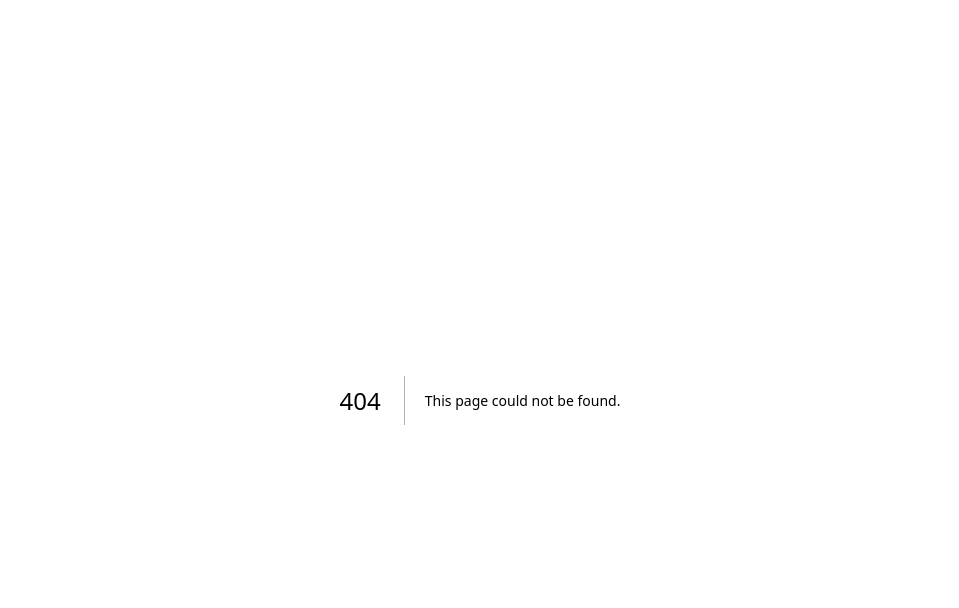
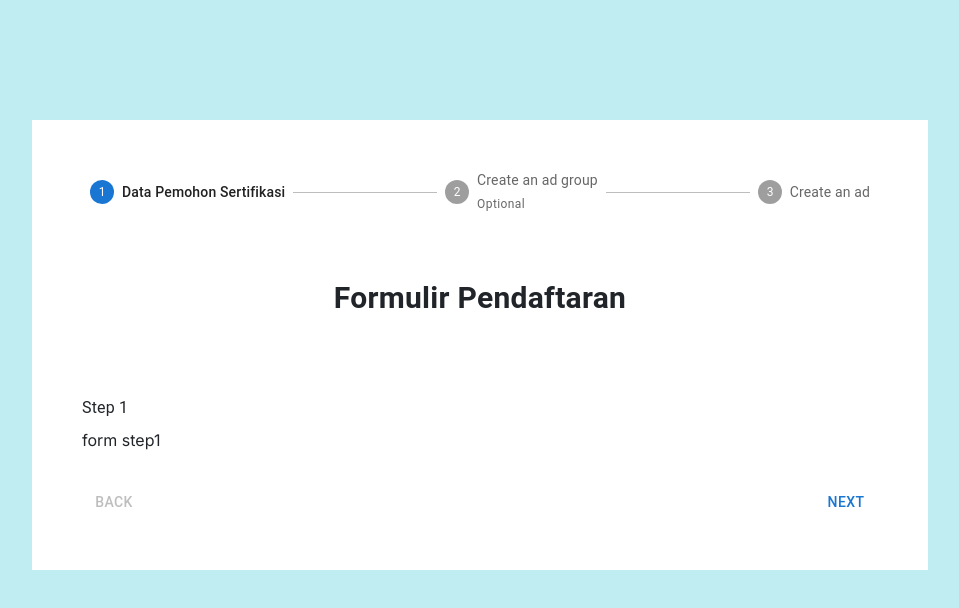
Before and after one commit to bellawatsonf/lsp-web, a Next.js app in the folder lspweb/: page /registrasi in a window 1280 px wide. Before the commit this address had no page. Shown: the top 608 px of the page, without its empty margins (160-1119 px from the left). Built offline with nearby package versions, Linux system fonts and the light colour scheme.

Commit message:
stepper form

```diff
--- a/lspweb/src/app/components/Navbar.js
+++ b/lspweb/src/app/components/Navbar.js
@@ -25,6 +25,9 @@ export default function Navbar() {
               <li className={style["nav-item"]}>
                 <Link href="/tentang">Tentang</Link>
               </li>
+              <li className={style["nav-item"]}>
+                <Link href="/login">Masuk</Link>
+              </li>
             </ul>
           </div>
         </div>
--- /dev/null
+++ b/lspweb/src/app/components/registrasi/step1.js/index.js
@@ -0,0 +1,3 @@
+export default function Step1() {
+  return <p>form step1</p>;
+}
--- /dev/null
+++ b/lspweb/src/app/components/registrasi/step2/index.js
@@ -0,0 +1,3 @@
+export default function Step2() {
+  return <p> form step2</p>;
+}
--- /dev/null
+++ b/lspweb/src/app/login/page.js
@@ -0,0 +1,3 @@
+export default function Login() {
+  return <a href="/registrasi">registrasi</a>;
+}
--- /dev/null
+++ b/lspweb/src/app/registrasi/page.js
@@ -0,0 +1,143 @@
+"use client";
+import * as React from "react";
+import Box from "@mui/material/Box";
+import Stepper from "@mui/material/Stepper";
+import Step from "@mui/material/Step";
+import StepLabel from "@mui/material/StepLabel";
+import Button from "@mui/material/Button";
+import Typography from "@mui/material/Typography";
+
+const steps = [
+  "Data Pemohon Sertifikasi",
+  "Create an ad group",
+  "Create an ad",
+];
+
+import styles from "./registrasi.module.css";
+import Step1 from "../components/registrasi/step1.js";
+import Step2 from "../components/registrasi/step2";
+export default function Regitrasi() {
+  const [activeStep, setActiveStep] = React.useState(0);
+  const [skipped, setSkipped] = React.useState(new Set());
+
+  const isStepOptional = (step) => {
+    return step === 1;
+  };
+
+  const isStepSkipped = (step) => {
+    return skipped.has(step);
+  };
+
+  const handleNext = () => {
+    let newSkipped = skipped;
+    if (isStepSkipped(activeStep)) {
+      newSkipped = new Set(newSkipped.values());
+      newSkipped.delete(activeStep);
+    }
+
+    setActiveStep((prevActiveStep) => prevActiveStep + 1);
+    setSkipped(newSkipped);
+  };
+
+  const handleBack = () => {
+    setActiveStep((prevActiveStep) => prevActiveStep - 1);
+  };
+
+  const handleSkip = () => {
+    if (!isStepOptional(activeStep)) {
+      // You probably want to guard against something like this,
+      // it should never occur unless someone's actively trying to break something.
+      throw new Error("You can't skip a step that isn't optional.");
+    }
+
+    setActiveStep((prevActiveStep) => prevActiveStep + 1);
+    setSkipped((prevSkipped) => {
+      const newSkipped = new Set(prevSkipped.values());
+      newSkipped.add(activeStep);
+      return newSkipped;
+    });
+  };
+
+  const handleReset = () => {
+    setActiveStep(0);
+  };
+  return (
+    <div className={`${styles.boxRegister}`}>
+      <Box className={`${styles.boxRegisStepper}`}>
+        <Stepper activeStep={activeStep}>
+          {steps.map((label, index) => {
+            const stepProps = {};
+            const labelProps = {};
+            if (isStepOptional(index)) {
+              labelProps.optional = (
+                <Typography variant="caption">Optional</Typography>
+              );
+            }
+            if (isStepSkipped(index)) {
+              stepProps.completed = false;
+            }
+            return (
+              <Step key={label} {...stepProps}>
+                <StepLabel {...labelProps}>{label}</StepLabel>
+              </Step>
+            );
+          })}
+        </Stepper>
+        {activeStep === steps.length ? (
+          <React.Fragment>
+            <Typography sx={{ mt: 2, mb: 1 }}>
+              All steps completed - you&apos;re finished
+            </Typography>
+            <Box sx={{ display: "flex", flexDirection: "row", pt: 2 }}>
+              <Box sx={{ flex: "1 1 auto" }} />
+              <Button onClick={handleReset}>Reset</Button>
+            </Box>
+          </React.Fragment>
+        ) : (
+          <React.Fragment>
+            <Typography
+              sx={{
+                color: "#212529",
+                fontSize: "30px",
+                fontWeight: 700,
+                textAlign: "center",
+                padding: "60px 30px",
+              }}
+            >
+              Formulir Pendaftaran
+            </Typography>
+
+            <Typography sx={{ mt: 2, mb: 1 }}>Step {activeStep + 1}</Typography>
+            {activeStep === 0 ? (
+              <>
+                <Step1 />
+              </>
+            ) : activeStep === 1 ? (
+              <Step2 />
+            ) : null}
+            <Box sx={{ display: "flex", flexDirection: "row", pt: 2 }}>
+              <Button
+                color="inherit"
+                disabled={activeStep === 0}
+                onClick={handleBack}
+                sx={{ mr: 1 }}
+              >
+                Back
+              </Button>
+              <Box sx={{ flex: "1 1 auto" }} />
+              {isStepOptional(activeStep) && (
+                <Button color="inherit" onClick={handleSkip} sx={{ mr: 1 }}>
+                  Skip
+                </Button>
+              )}
+
+              <Button onClick={handleNext}>
+                {activeStep === steps.length - 1 ? "Finish" : "Next"}
+              </Button>
+            </Box>
+          </React.Fragment>
+        )}
+      </Box>
+    </div>
+  );
+}
--- /dev/null
+++ b/lspweb/src/app/registrasi/registrasi.module.css
@@ -0,0 +1,18 @@
+.boxRegister {
+  width: 100%;
+  background-color: rgb(192, 237, 241);
+  /* background-size: cover;
+  background-repeat: no-repeat; */
+  height: 100vh;
+}
+
+.boxRegisStepper {
+  width: 70%;
+  margin: auto;
+  display: block;
+  background: white;
+  position: relative;
+  top: 15%;
+  padding: 50px 50px;
+  /* height: 100%; */
+}
```
